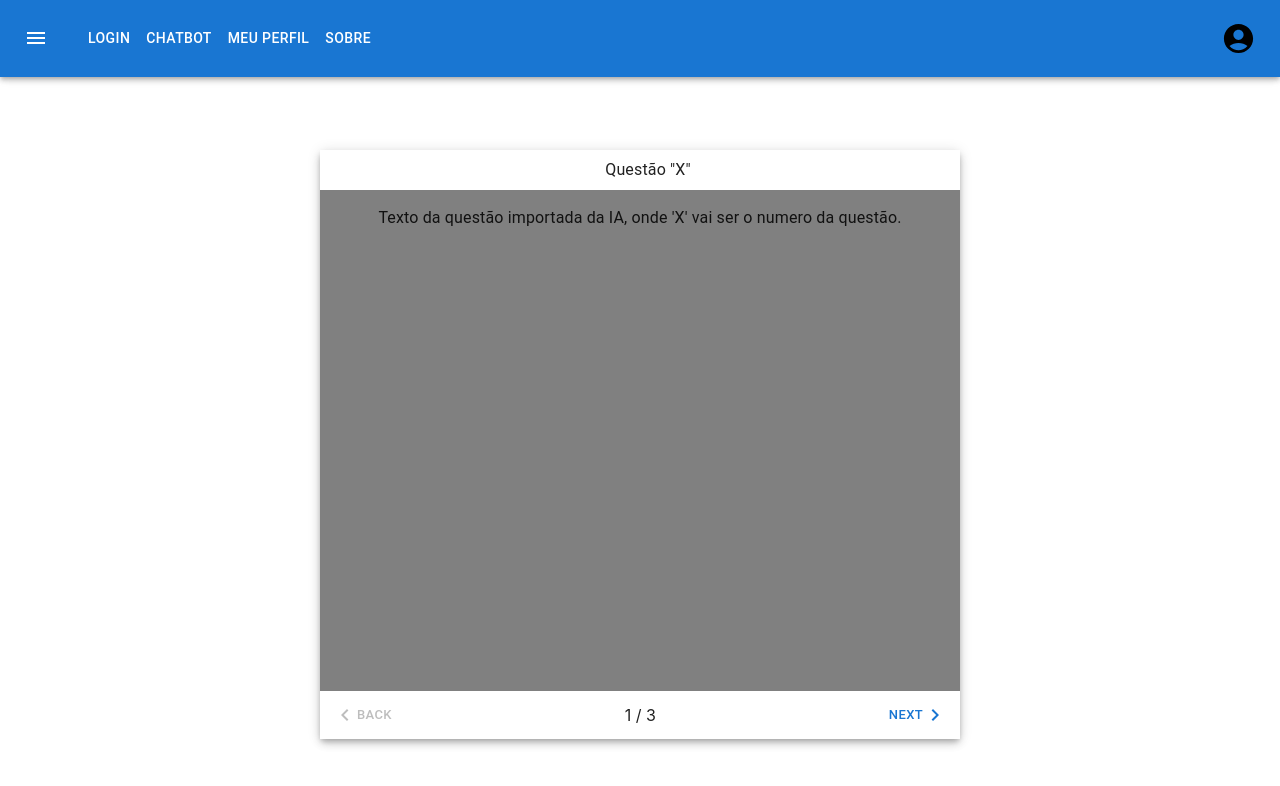
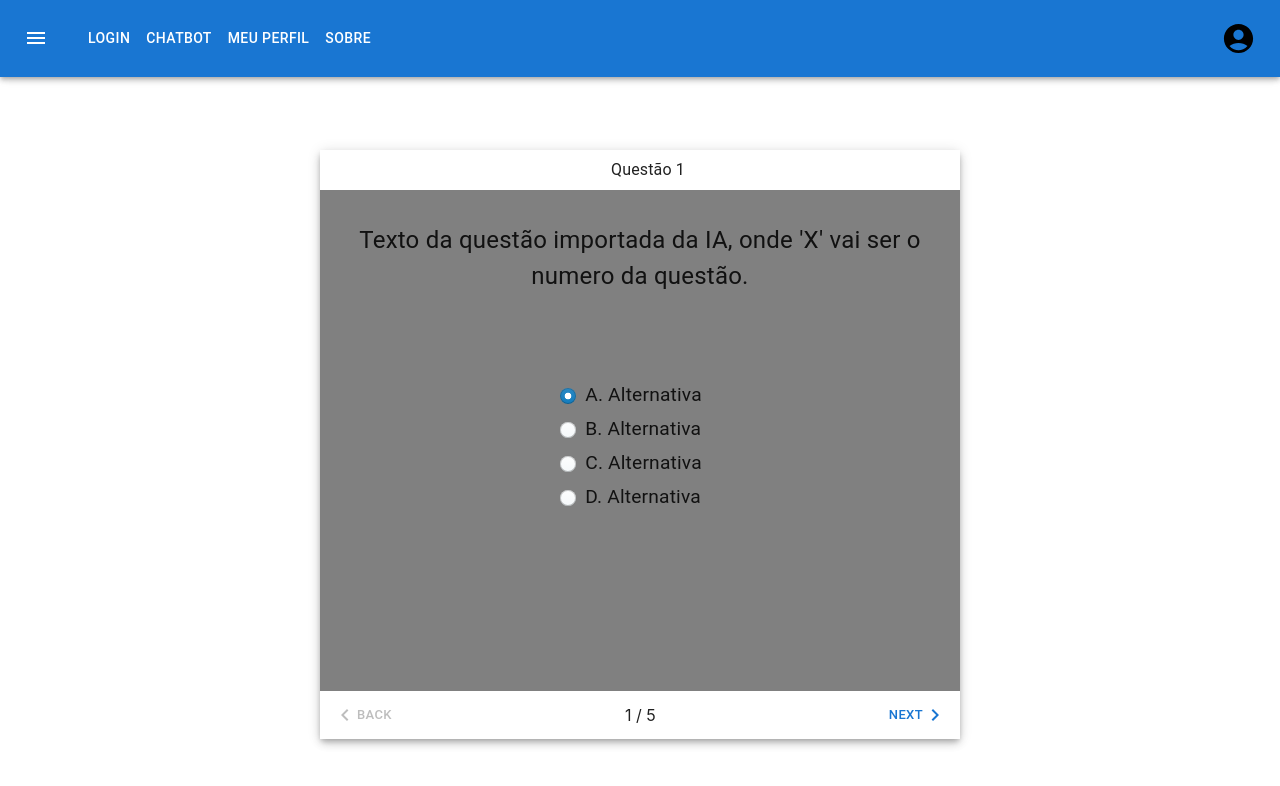
Before and after one commit to AulaOnline/AulaOnline, a React (Create React App) app: page /questionario in a window 1280 px wide. Shown: the top 786 px of the page. Built offline with nearby package versions, Linux system fonts and the light colour scheme.

Commit message:
adição do radiogroup pra alternativas do questionario

```diff
--- /dev/null
+++ b/src/Layout/components/RadioGroupQuestionario.js
@@ -0,0 +1,87 @@
+import * as React from 'react';
+import { styled } from '@mui/material/styles';
+import { Typography } from "@mui/material";
+import Radio from '@mui/material/Radio';
+import RadioGroup from '@mui/material/RadioGroup';
+import FormControlLabel from '@mui/material/FormControlLabel';
+import FormControl from '@mui/material/FormControl';
+import FormLabel from '@mui/material/FormLabel';
+
+const BpIcon = styled('span')(({ theme }) => ({
+  borderRadius: '50%',
+  width: 16,
+  height: 16,
+  boxShadow:
+    theme.palette.mode === 'dark'
+      ? '0 0 0 1px rgb(16 22 26 / 40%)'
+      : 'inset 0 0 0 1px rgba(16,22,26,.2), inset 0 -1px 0 rgba(16,22,26,.1)',
+  backgroundColor: theme.palette.mode === 'dark' ? '#394b59' : '#f5f8fa',
+  backgroundImage:
+    theme.palette.mode === 'dark'
+      ? 'linear-gradient(180deg,hsla(0,0%,100%,.05),hsla(0,0%,100%,0))'
+      : 'linear-gradient(180deg,hsla(0,0%,100%,.8),hsla(0,0%,100%,0))',
+  '.Mui-focusVisible &': {
+    outline: '2px auto rgba(19,124,189,.6)',
+    outlineOffset: 2,
+  },
+  'input:hover ~ &': {
+    backgroundColor: theme.palette.mode === 'dark' ? '#30404d' : '#ebf1f5',
+  },
+  'input:disabled ~ &': {
+    boxShadow: 'none',
+    background:
+      theme.palette.mode === 'dark' ? 'rgba(57,75,89,.5)' : 'rgba(206,217,224,.5)',
+  },
+}));
+
+const BpCheckedIcon = styled(BpIcon)({
+  backgroundColor: '#137cbd',
+  backgroundImage: 'linear-gradient(180deg,hsla(0,0%,100%,.1),hsla(0,0%,100%,0))',
+  '&::before': {
+    display: 'block',
+    width: 16,
+    height: 16,
+    backgroundImage: 'radial-gradient(#fff,#fff 28%,transparent 32%)',
+    content: '""',
+  },
+  'input:hover ~ &': {
+    backgroundColor: '#106ba3',
+  },
+});
+
+// Inspired by blueprintjs
+function BpRadio(props) {
+  return (
+    <Radio
+      disableRipple
+      color="default"
+      checkedIcon={<BpCheckedIcon />}
+      icon={<BpIcon />}
+      {...props}
+    />
+  );
+}
+
+export default function RadioGroupQuestionario() {
+  return (
+    <FormControl>
+      <FormLabel id="demo-customized-radios"></FormLabel>
+      <RadioGroup
+        defaultValue="A. Alternativa"
+        aria-labelledby="demo-customized-radios"
+        name="customized-radios"
+      >
+        <FormControlLabel value="A. Alternativa" control={<BpRadio />} label={<Typography sx={{ fontSize: '1.2rem' }}>A. Alternativa</Typography>} />
+        <FormControlLabel value="B. Alternativa" control={<BpRadio />} label={<Typography sx={{ fontSize: '1.2rem' }}>B. Alternativa</Typography>} />
+        <FormControlLabel value="C. Alternativa" control={<BpRadio />} label={<Typography sx={{ fontSize: '1.2rem' }}>C. Alternativa</Typography>} />
+        <FormControlLabel value="D. Alternativa" control={<BpRadio />} label={<Typography sx={{ fontSize: '1.2rem' }}>D. Alternativa</Typography>} />
+        {/* <FormControlLabel
+          value="disabled"
+          disabled
+          control={<BpRadio />}
+          label="(Disabled option)"
+        />*/}
+      </RadioGroup>
+    </FormControl>
+  );
+}
--- a/src/Pages/Questionario/Questionario.js
+++ b/src/Pages/Questionario/Questionario.js
@@ -1,31 +1,39 @@
 import * as React from 'react';
 import Navbar from "../../Layout/components/Navbar";
-import { Grid, Paper, Typography, Button } from "@mui/material";
-import Box from '@mui/material/Box';
-import { useTheme } from '@mui/material/styles';
-import MobileStepper from '@mui/material/MobileStepper';
+import { Grid, Paper, Typography, Button, Box } from "@mui/material";
+import { MobileStepper } from "@mui/material";
+import { useTheme} from '@mui/material/styles';
 import KeyboardArrowLeft from '@mui/icons-material/KeyboardArrowLeft';
 import KeyboardArrowRight from '@mui/icons-material/KeyboardArrowRight';
+import RadioGroupQuestionario from '../../Layout/components/RadioGroupQuestionario';
 
-//gera as questões baseadas na API do GPT
-//loop pra trocar as questões no stepper, enviando o index do array de objetos
-//radio group pras alternativas seguindo uma logica parecida
+//gera as questões baseadas na API do GPT;
+//react stepper pra gerar os questionarios;
+//radio group pras alternativas seguindo uma logica parecida.
+
+export default function Questionario() {
     const steps = [
         {
-        label: 'Questão "X"',
+            label: 'Questão 1',
             description: `Texto da questão importada da IA, onde 'X' vai ser o numero da questão.`,
         },
         {
-        label: 'Questão "X"',
+            label: 'Questão 2',
             description: `Texto da questão importada da IA, onde 'X' vai ser o numero da questão.`,
         },
         {
-        label: 'Questão "X"',
+            label: 'Questão 3',
+            description: `Texto da questão importada da IA, onde 'X' vai ser o numero da questão.`,
+        },
+        {
+            label: 'Questão 4',
+            description: `Texto da questão importada da IA, onde 'X' vai ser o numero da questão.`,
+        },
+        {
+            label: 'Questão 5',
             description: `Texto da questão importada da IA, onde 'X' vai ser o numero da questão.`,
         },
     ];
-
-export default function Questionario() {
     const theme = useTheme();
     const [activeStep, setActiveStep] = React.useState(0);
     const maxSteps = steps.length;
@@ -38,12 +46,14 @@ export default function Questionario() {
         setActiveStep((prevActiveStep) => prevActiveStep - 1);
     };
 
+
     return (
         <Grid container>
             <Navbar />
             <Grid container sx={{ display: "flex", height: "calc(100vh - 64px)", justifyContent: "center", alignItems: "center", textAlign: "center" }}>
                 <Paper elevation={5} sx={{ bgcolor: "grey", height: "80%", width: "50%" }}>
-                    <Box sx={{ display: 'flex', flexDirection: 'column', height: '100%', width: '100%' }}>                        <Paper
+                    <Box sx={{ display: 'flex', flexDirection: 'column', height: '100%', width: '100%' }}>
+                    <Paper
                         square
                         elevation={0}
                         sx={{
@@ -58,7 +68,10 @@ export default function Questionario() {
                         {/* aprender a mexer no flexbox pra ficar bonito KK */}
                         <Typography sx={{ textAlign: 'center', width: '100%' }}>{steps[activeStep].label}</Typography>                    </Paper>
                         <Box sx={{ height: '100%', maxWidth: '100%', p: 2 }}>
-                            <Typography sx={{ textAlign: 'center'}}>{steps[activeStep].description}</Typography>
+                            <Box sx={{ height: '30%', maxWidth: '100%', p: 2 }}>
+                                <Typography sx={{ textAlign: 'center', fontSize: '1.5rem'}}>{steps[activeStep].description}</Typography>
+                            </Box>
+                            <RadioGroupQuestionario />
                         </Box>
                         <MobileStepper
                             variant="text"
```
Lines whose indentation alone changed are shown as unchanged.
